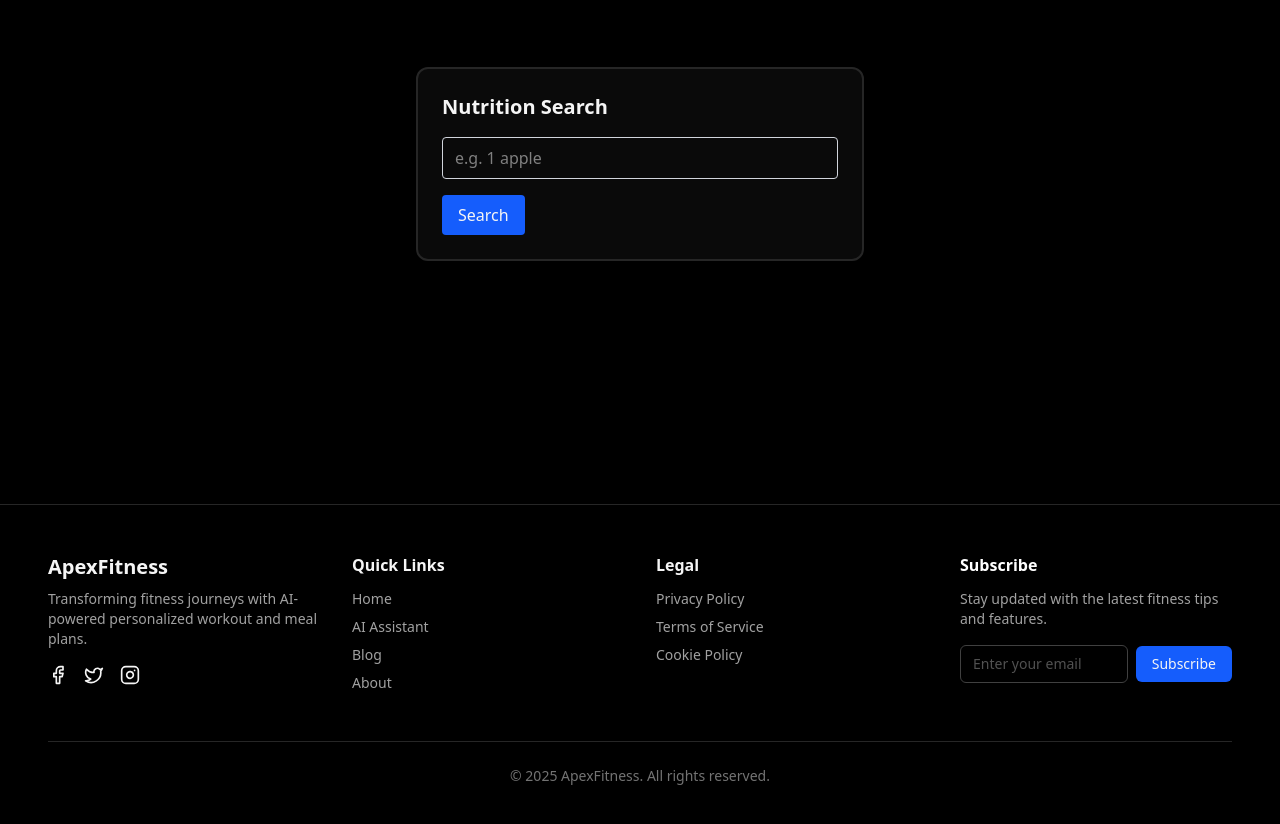
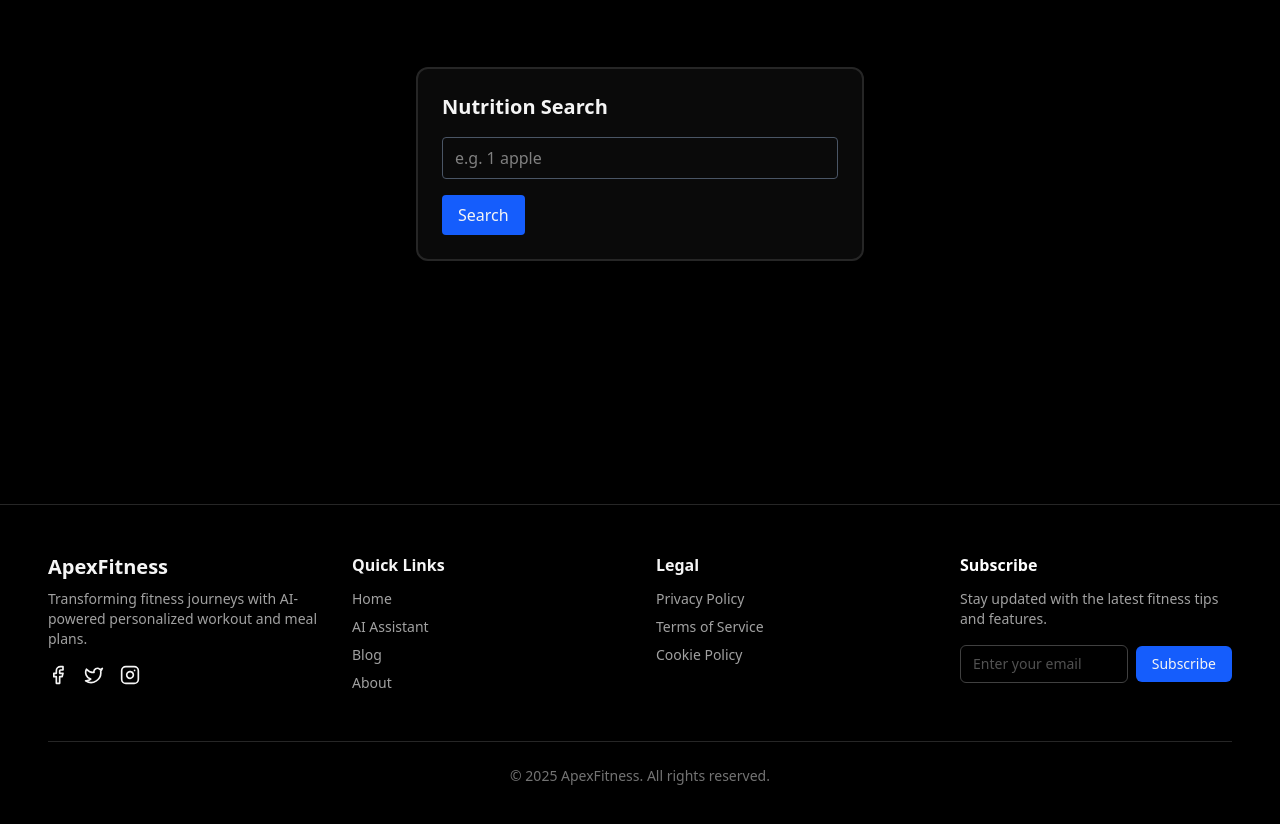
Before and after one commit to kapish9741/miraifit, a React (Vite) app: page / in a window 1280 px wide. Shown: the part 1480-2304 px from the top of the page. Built offline with nearby package versions, Linux system fonts and the light colour scheme; no server answers.

Commit message:
ui changes

```diff
--- a/src/components/layout/CalorieCounter.jsx
+++ b/src/components/layout/CalorieCounter.jsx
@@ -47,7 +47,7 @@ const CalorieCounter = () => {
         placeholder="e.g. 1 apple"
         value={query}
         onChange={(e) => setQuery(e.target.value)}
-        className="border border-gray-300 rounded px-3 py-2 w-full mb-4 focus:outline-4 focus:outline-blue-700 text-neutral-100"
+        className="border border-gray-600 rounded px-3 py-2 w-full mb-4 focus:outline-2 focus:outline-blue-700 text-neutral-100"
       />
       <button
         onClick={fetchNutrition}
```
